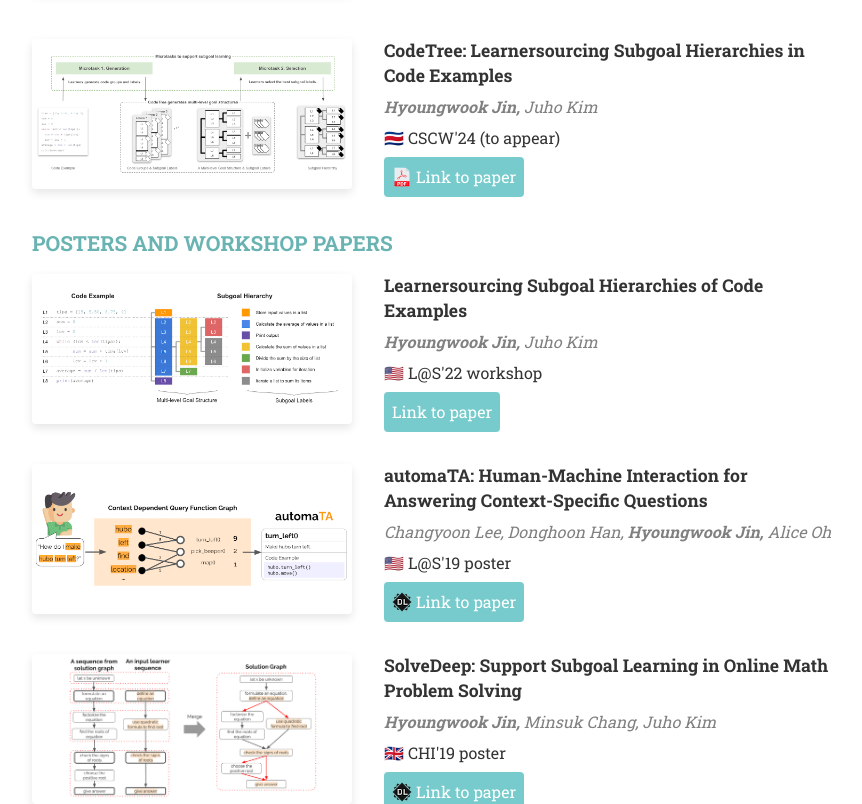
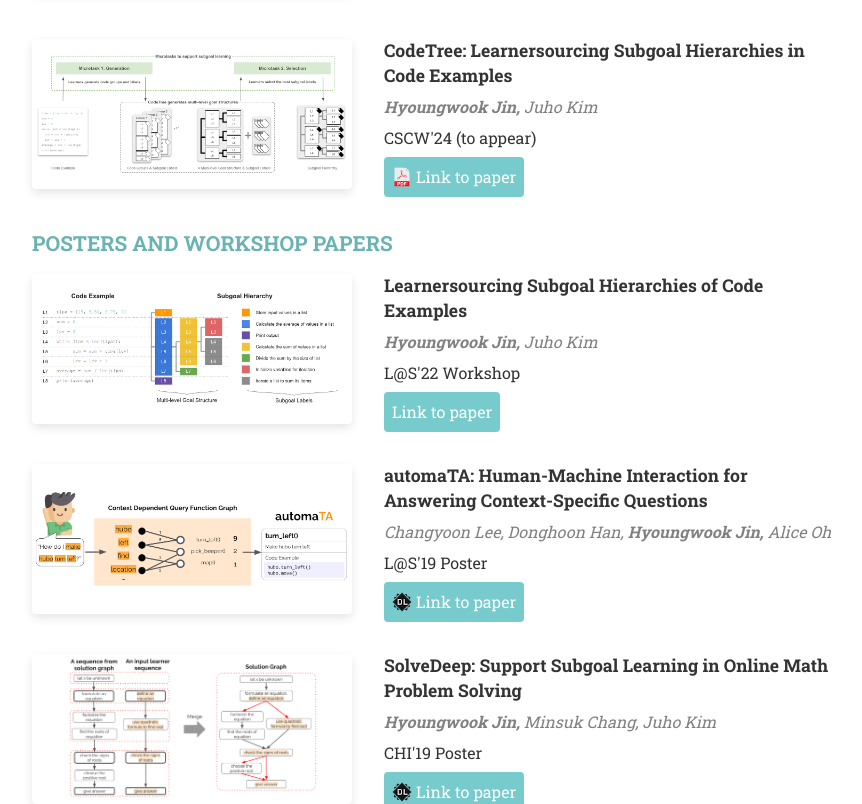
Before and after one commit to jhw123/jhw123.github.com, a Next.js app: page / in a window 1280 px wide. Shown: the part 1263-2067 px from the top of the page, without its empty margins (208-1070 px from the left). Built offline with nearby package versions, Linux system fonts and the light colour scheme.

Commit message:
💄 remove flags from conference

```diff
--- a/src/app/page.tsx
+++ b/src/app/page.tsx
@@ -22,6 +22,7 @@ import Image from 'next/image'
 import { Fragment } from 'react'
 import { PaperLink } from './component/paperLink'
 import { Time } from './component/time'
+import { capitalize } from 'lodash'
 
 export default function Page() {
   return (
@@ -218,7 +219,7 @@ export default function Page() {
                     })}
                   </BodyText>
                   <BodyText marginBottom={8}>
-                    {conference} {type}
+                    {conference} {capitalize(type)}
                   </BodyText>
                   {paperLink && (
                     <PaperLink href={paperLink} title={title}>
--- a/src/data/publication.ts
+++ b/src/data/publication.ts
@@ -41,7 +41,7 @@ export const publicationData = DataUtil.sortByTime([
     authors: ['Hyoungwook Jin', 'Juho Kim'],
     startDate: new Date(2021, 10),
     endDate: new Date(2023, 9),
-    conference: "🇨🇷 CSCW'24 (to appear)",
+    conference: "CSCW'24 (to appear)",
     type: 'full paper',
     paperLink: '/files/CSCW2024 CodeTree.pdf',
     imagePath: '/projects/codetree.png',
@@ -60,7 +60,7 @@ export const publicationData = DataUtil.sortByTime([
     ],
     startDate: new Date(2022, 6),
     endDate: new Date(2023, 9),
-    conference: "🇨🇷 CSCW'24 (to appear)",
+    conference: "CSCW'24 (to appear)",
     type: 'full paper',
     imagePath: '/projects/processgallery.png',
   }),
@@ -79,7 +79,7 @@ export const publicationData = DataUtil.sortByTime([
     endDate: new Date(2022, 5),
     type: 'workshop',
     paperLink: 'https://ceur-ws.org/Vol-3410/',
-    conference: "🇺🇸 L@S'22",
+    conference: "L@S'22",
     imagePath: '/projects/learnersourcing-subgoals.png',
   }),
   new Publication({
@@ -89,7 +89,7 @@ export const publicationData = DataUtil.sortByTime([
     endDate: new Date(2019, 5),
     type: 'poster',
     paperLink: 'https://dl.acm.org/doi/10.1145/3330430.3333658',
-    conference: "🇺🇸 L@S'19",
+    conference: "L@S'19",
     imagePath: '/projects/automata.png',
   }),
   new Publication({
@@ -99,7 +99,7 @@ export const publicationData = DataUtil.sortByTime([
     endDate: new Date(2019, 4),
     type: 'poster',
     paperLink: 'https://dl.acm.org/doi/10.1145/3290607.3312822',
-    conference: "🇬🇧 CHI'19",
+    conference: "CHI'19",
     imagePath: '/projects/solvedeep.png',
   }),
 ])
```
